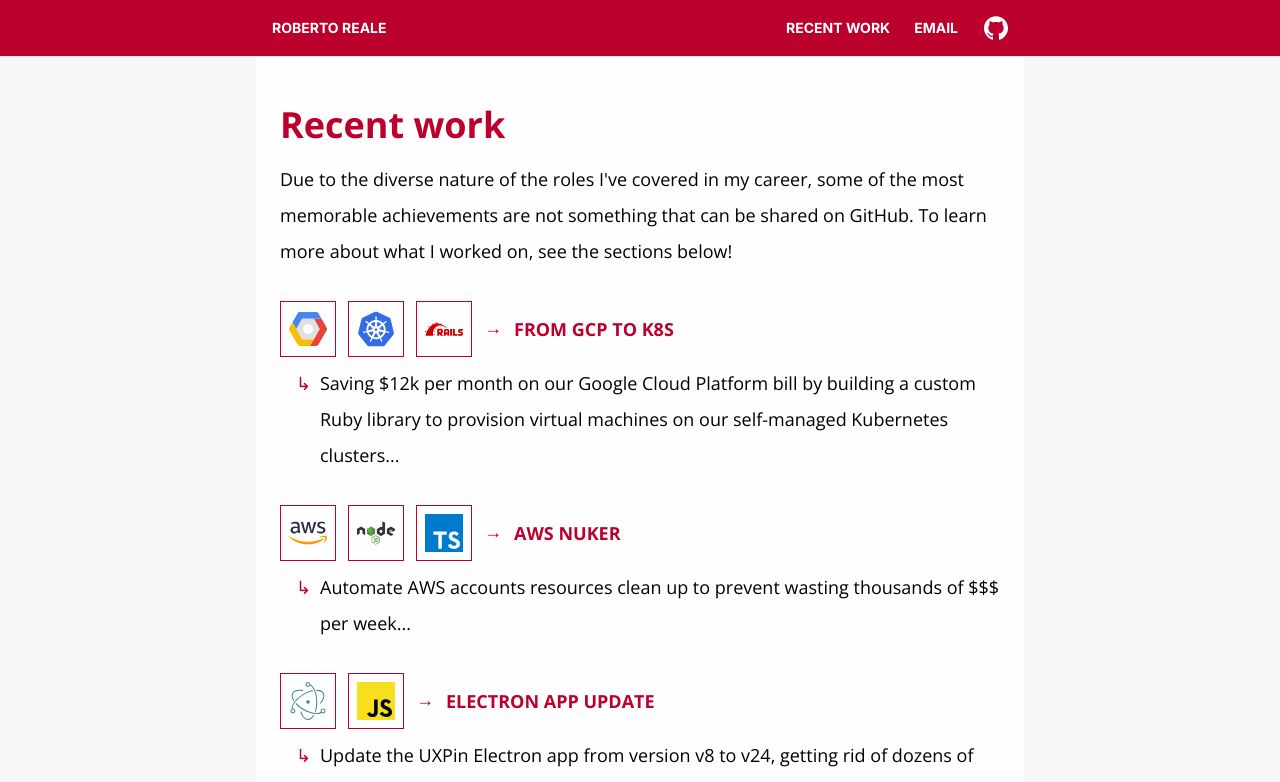
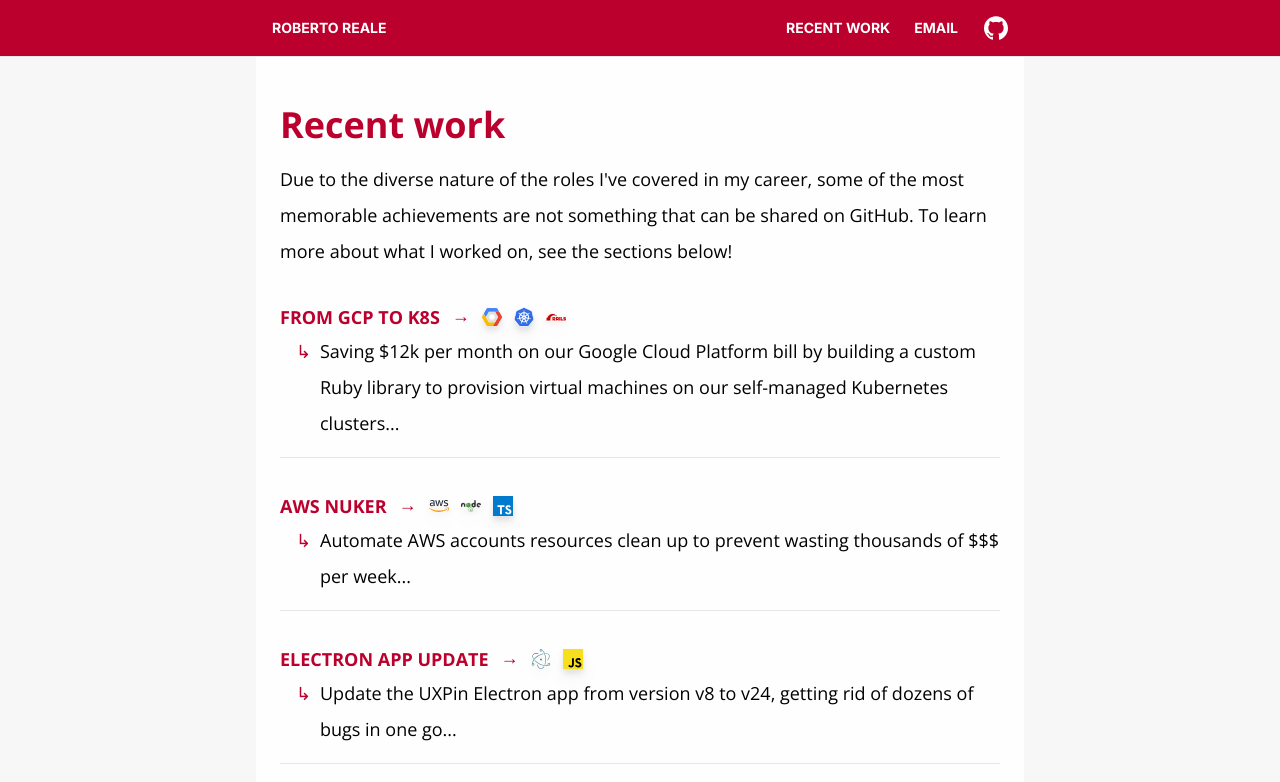
Before and after one commit to sickdyd/sickdyd.github.io, a Next.js app: page /recent-work in a window 1280 px wide. Shown: the top 782 px of the page. Built offline with nearby package versions, Linux system fonts and the light colour scheme.

Commit message:
Restyle recent-work

```diff
--- a/src/app/recent-work/RecentWorkItem.tsx
+++ b/src/app/recent-work/RecentWorkItem.tsx
@@ -11,24 +11,25 @@
 }) {
   return (
     <>
-      <div className="flex gap-3 items-center font-bold text-lg mt-8 text-primary min-h-14">
+      <div className="mt-8 flex items-center gap-3 text-lg font-bold text-primary">
+        <h2>{title}</h2>
+        <span className="mb-1">→</span>
         {techStackIcons.map((icon) => (
           <Image
             key="icon"
             src={`/tech-stack-icons/${icon}.svg`}
             alt={icon}
-            className="w-14 h-14 border border-primary p-2"
+            className="h-5 w-5 drop-shadow-lg"
             height={24}
             width={24}
           />
         ))}
-        <span className="mb-1">→</span>
-        <h2>{title}</h2>
       </div>
-      <div className="flex pl-4 items-start mt-2">
-        <span className="min-w-6 inline-block text-primary">↳</span>
+      <div className="flex items-start pl-4">
+        <span className="inline-block min-w-6 text-primary">↳</span>
         <p>{description}</p>
       </div>
+      <hr className="mt-4" />
     </>
   );
 }
```
